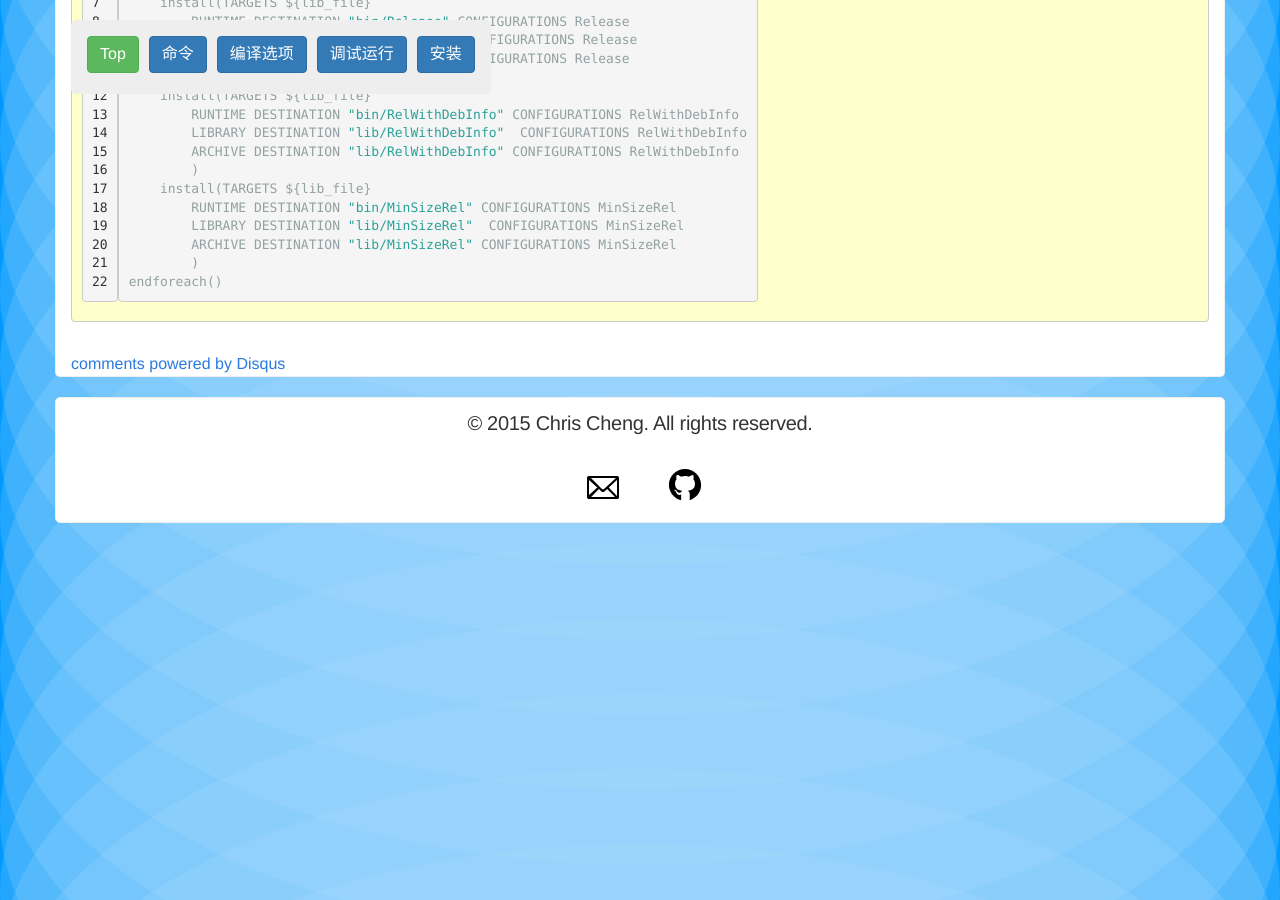
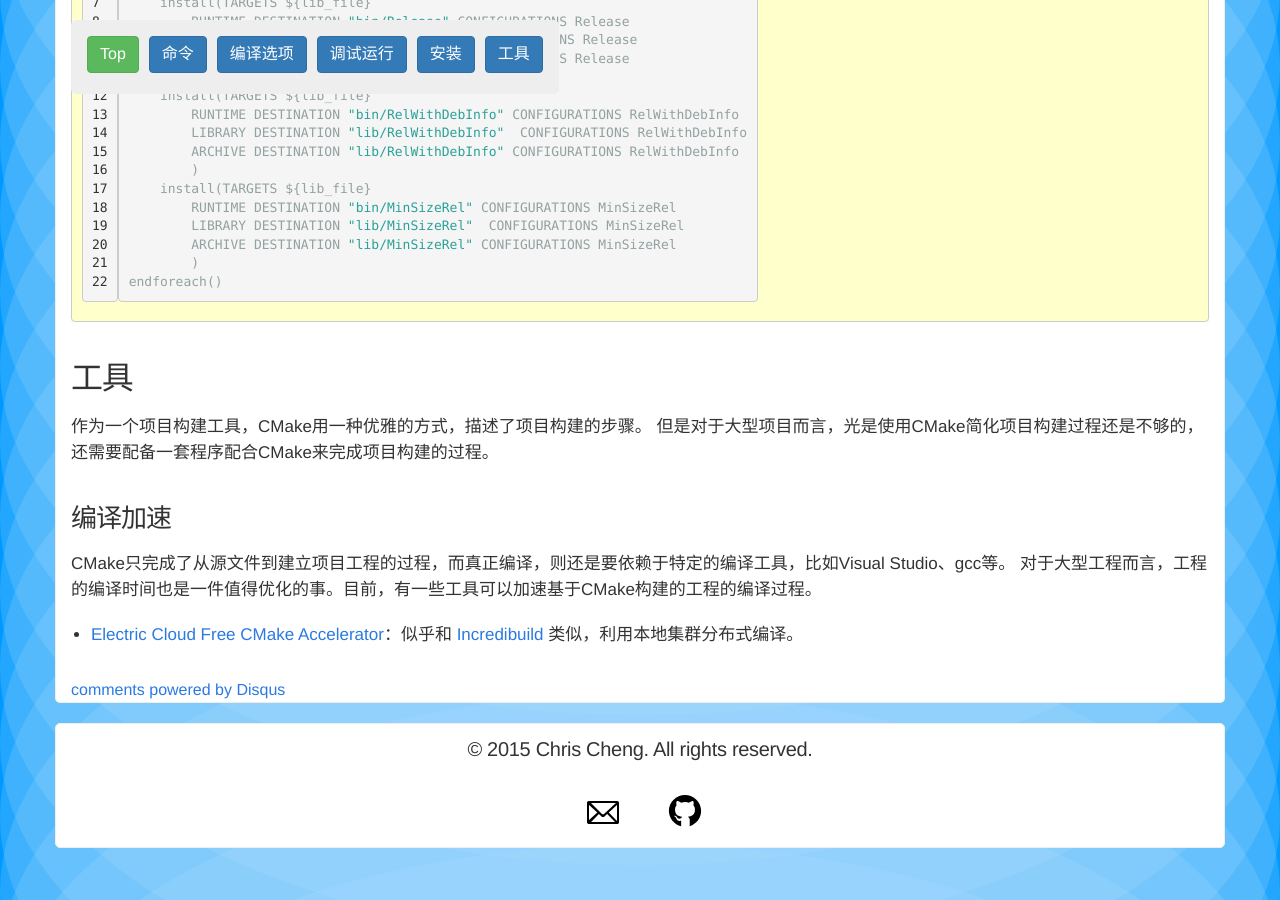
Before and after one commit to Gemini2015/gemini2015.github.io, a Jekyll site: the page built from _posts/2015-01-22-cmake-experience.markdown, in a window 1280 px wide and 900 px high, scrolled down 9008 px. Built offline with Jekyll 4.4.1, drawn with Linux system fonts in a browser that asks for light colours; nearby versions of some CDN libraries; comment, search, counter and statistics services are not loaded; a style sheet for code colours, icons or effects is not loaded.

Commit message:
add cmake tool

````diff
--- a/_posts/2015-01-22-cmake-experience.markdown
+++ b/_posts/2015-01-22-cmake-experience.markdown
@@ -272,3 +272,14 @@ foreach(lib_file platform)
 		)
 endforeach()
 ```
+
+## 工具
+
+作为一个项目构建工具，CMake用一种优雅的方式，描述了项目构建的步骤。
+但是对于大型项目而言，光是使用CMake简化项目构建过程还是不够的，还需要配备一套程序配合CMake来完成项目构建的过程。
+
+### 编译加速
+CMake只完成了从源文件到建立项目工程的过程，而真正编译，则还是要依赖于特定的编译工具，比如Visual Studio、gcc等。
+对于大型工程而言，工程的编译时间也是一件值得优化的事。目前，有一些工具可以加速基于CMake构建的工程的编译过程。
+
+*	[Electric Cloud Free CMake Accelerator](http://electric-cloud.com/plugins/build-automation/cmake-acceleration/)：似乎和 [Incredibuild](https://www.incredibuild.com/) 类似，利用本地集群分布式编译。
````
